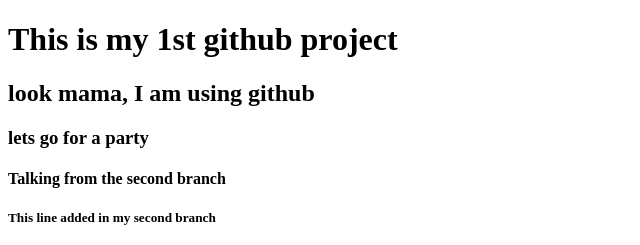
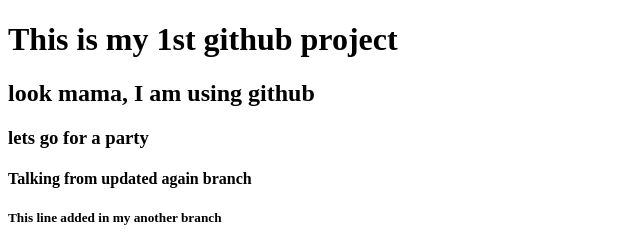
Before and after one commit to mehedihasan784/my-1st-website, a plain HTML site: page index.html in a window 1280 px wide. Shown: the top 245 px of the page, 0-640 px from the left. Drawn offline with Linux system fonts and the light colour scheme.

Commit message:
conflict resolved

```diff
--- a/index.html
+++ b/index.html
@@ -9,8 +9,8 @@
     <h1>This is my 1st github project</h1>
     <h2>look mama, I am using github</h2>
     <h3>lets go for a party</h3>
-    <h4>Talking from the second branch</h4>
-    <h5>This line added in my second branch</h5>
+    <h4>Talking from updated again branch</h4>
+    <h5>This line added in my another branch</h5>
     <img src="netural.avif" alt="">
 </body>
 </html>
```
